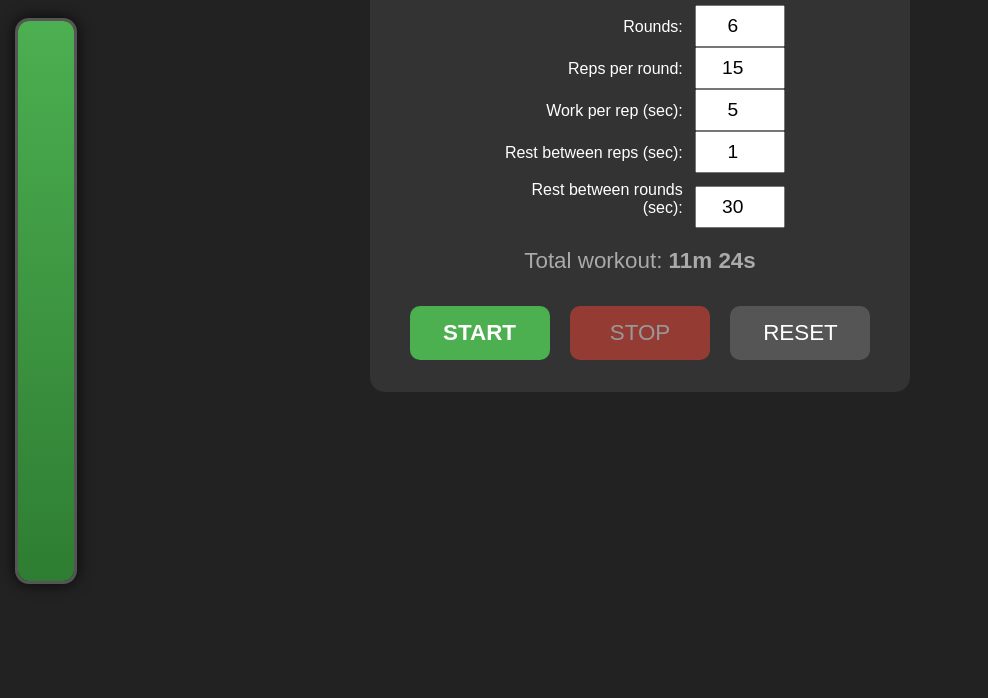
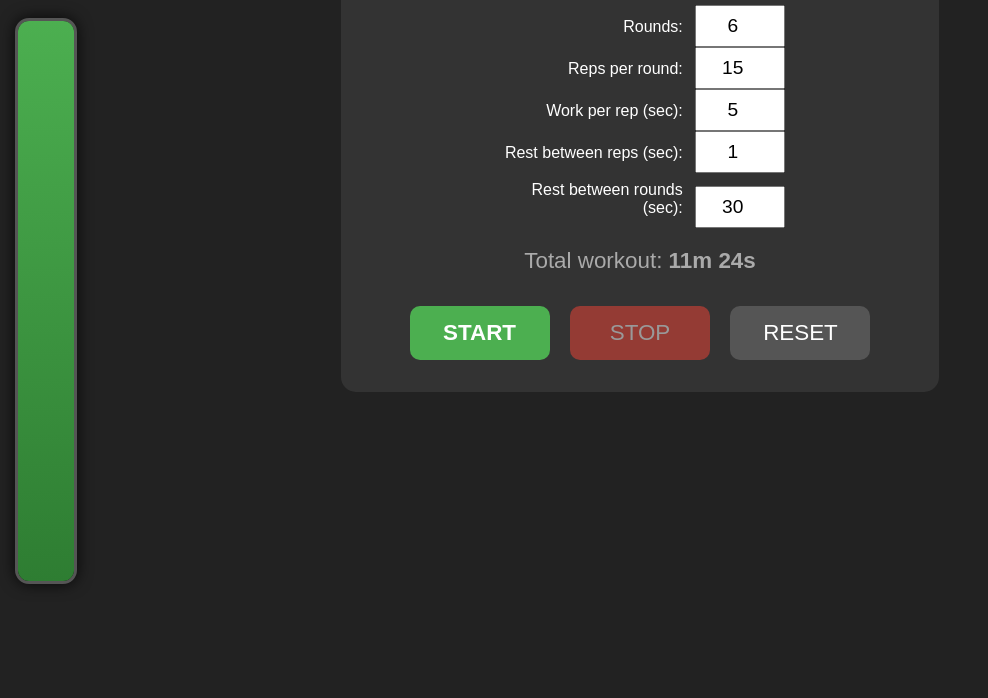
Before and after one commit to markolinke/workout-timer, a website: page index.html in a window 1280 px wide. Shown: the part 102-800 px from the top of the page, without its empty margins (0-988 px from the left). Drawn offline with Linux system fonts and the light colour scheme.

Commit message:
Increase container width to 558px to fit 6 rounds in scoreboard

```diff
--- a/index.html
+++ b/index.html
@@ -43,7 +43,7 @@
     }
 
     .container {
-      max-width: 500px;
+      max-width: 558px;
       margin: 0 auto;
       padding: 20px;
       background: #333;
```
